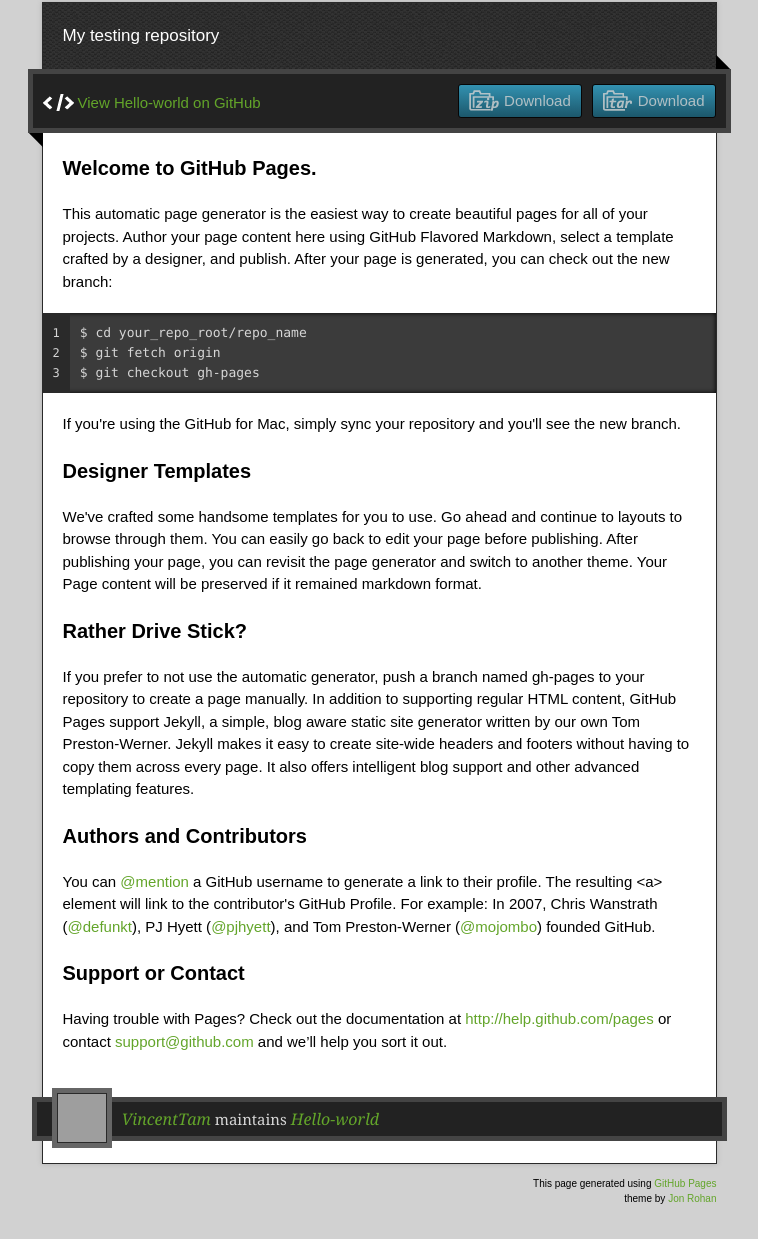
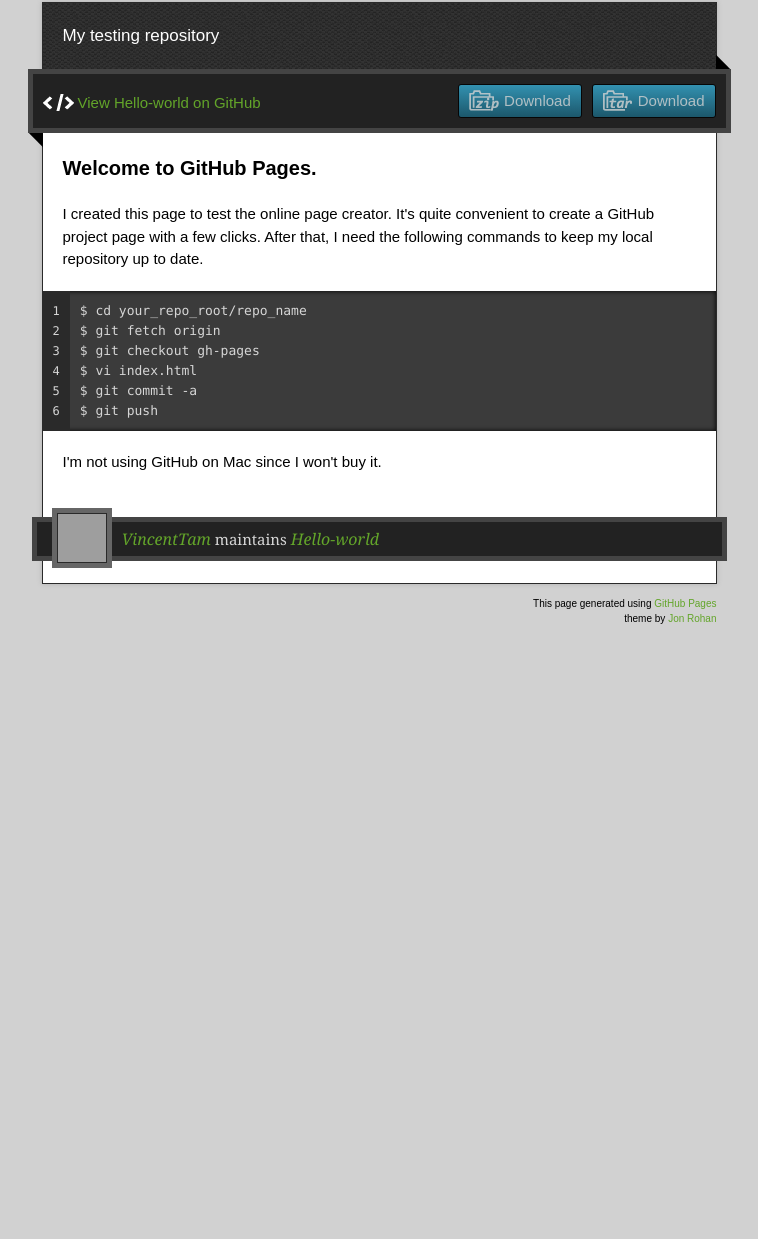
Before and after one commit to VincentTam/Hello-World, a plain HTML site: page index.html in a window 1280 px wide. Shown: the part 128-1367 px from the top of the page, without its empty margins (261-1019 px from the left). After the commit the page ends 844 px from the top, so only its background shows below. Drawn offline with nearby package versions, Linux system fonts and the light colour scheme; grey boxes are pictures that could not be loaded.

Commit message:
Changed the contents of index.html

```diff
--- a/index.html
+++ b/index.html
@@ -22,7 +22,7 @@
 
   <div class="wrapper">
     <header>
-      <h1 class="title">Hello-world</h1>
+      <h1 class="title">Hello-World</h1>
     </header>
     <div id="container">
       <p class="tagline">My testing repository</p>
@@ -39,34 +39,17 @@
           <h3>
 <a name="welcome-to-github-pages" class="anchor" href="#welcome-to-github-pages"><span class="octicon octicon-link"></span></a>Welcome to GitHub Pages.</h3>
 
-<p>This automatic page generator is the easiest way to create beautiful pages for all of your projects. Author your page content here using GitHub Flavored Markdown, select a template crafted by a designer, and publish. After your page is generated, you can check out the new branch:</p>
+<p>I created this page to test the online page creator. It's quite convenient to create a GitHub project page with a few clicks. After that, I need the following commands to keep my local repository up to date.</p>
 
 <pre><code>$ cd your_repo_root/repo_name
 $ git fetch origin
 $ git checkout gh-pages
+$ vi index.html
+$ git commit -a
+$ git push
 </code></pre>
 
-<p>If you're using the GitHub for Mac, simply sync your repository and you'll see the new branch.</p>
-
-<h3>
-<a name="designer-templates" class="anchor" href="#designer-templates"><span class="octicon octicon-link"></span></a>Designer Templates</h3>
-
-<p>We've crafted some handsome templates for you to use. Go ahead and continue to layouts to browse through them. You can easily go back to edit your page before publishing. After publishing your page, you can revisit the page generator and switch to another theme. Your Page content will be preserved if it remained markdown format.</p>
-
-<h3>
-<a name="rather-drive-stick" class="anchor" href="#rather-drive-stick"><span class="octicon octicon-link"></span></a>Rather Drive Stick?</h3>
-
-<p>If you prefer to not use the automatic generator, push a branch named <code>gh-pages</code> to your repository to create a page manually. In addition to supporting regular HTML content, GitHub Pages support Jekyll, a simple, blog aware static site generator written by our own Tom Preston-Werner. Jekyll makes it easy to create site-wide headers and footers without having to copy them across every page. It also offers intelligent blog support and other advanced templating features.</p>
-
-<h3>
-<a name="authors-and-contributors" class="anchor" href="#authors-and-contributors"><span class="octicon octicon-link"></span></a>Authors and Contributors</h3>
-
-<p>You can <a href="https://github.com/blog/821" class="user-mention">@mention</a> a GitHub username to generate a link to their profile. The resulting <code>&lt;a&gt;</code> element will link to the contributor's GitHub Profile. For example: In 2007, Chris Wanstrath (<a href="https://github.com/defunkt" class="user-mention">@defunkt</a>), PJ Hyett (<a href="https://github.com/pjhyett" class="user-mention">@pjhyett</a>), and Tom Preston-Werner (<a href="https://github.com/mojombo" class="user-mention">@mojombo</a>) founded GitHub.</p>
-
-<h3>
-<a name="support-or-contact" class="anchor" href="#support-or-contact"><span class="octicon octicon-link"></span></a>Support or Contact</h3>
-
-<p>Having trouble with Pages? Check out the documentation at <a href="http://help.github.com/pages">http://help.github.com/pages</a> or contact <a href="mailto:support@github.com">support@github.com</a> and we’ll help you sort it out.</p>
+<p>I'm <em>not</em> using GitHub on Mac since I won't buy it.</p>
         </article>
       </div>
     </div>
```
